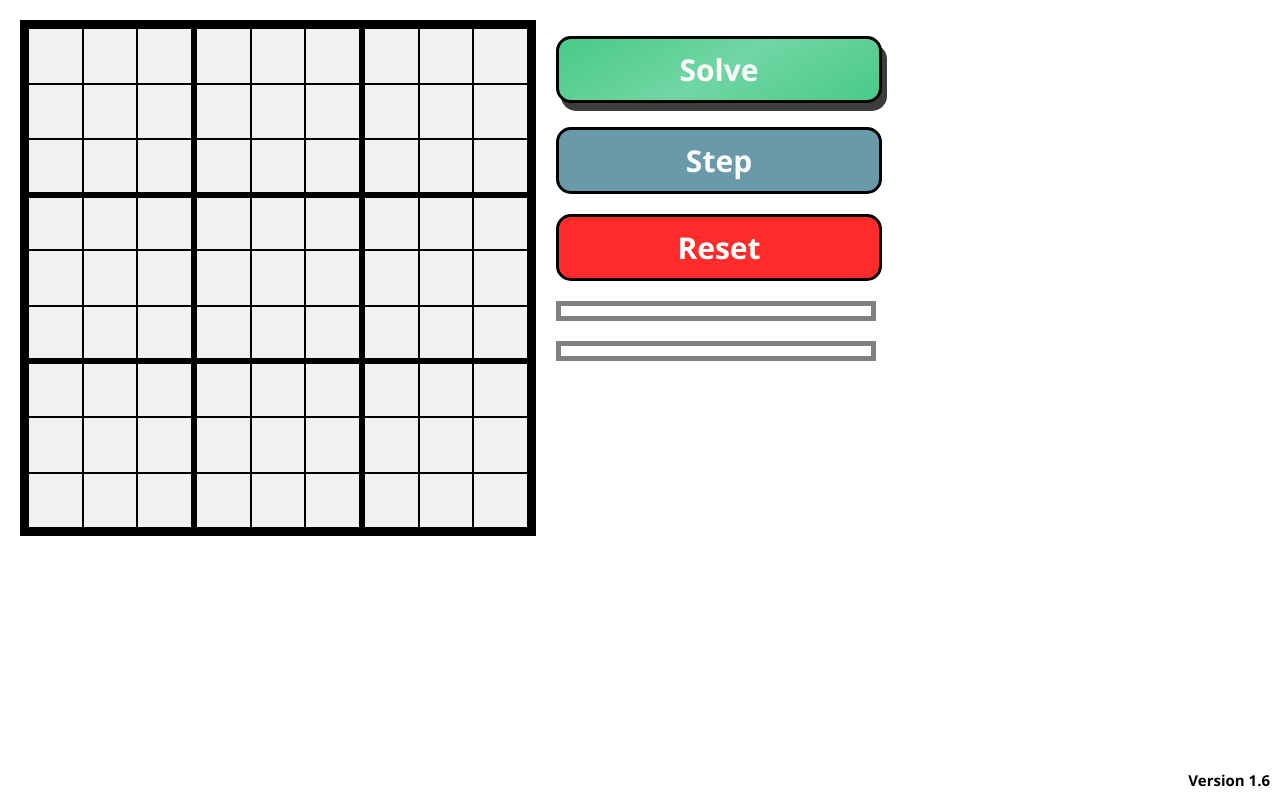
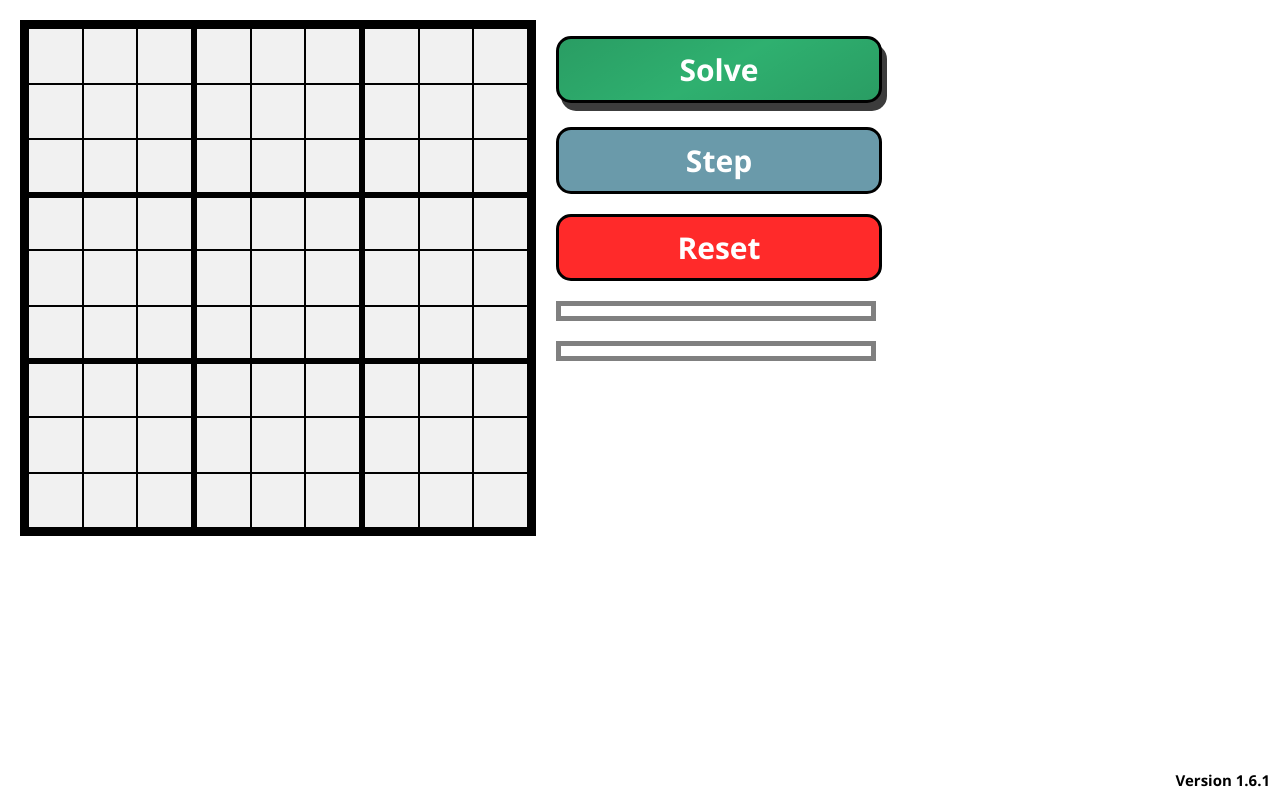
Before and after one commit to avalanche000/Sudoku-Solver, a website with bundled scripts: page index.html in a window 1280 px wide. In both pictures the pointer is over the element "Solve". Built offline with nearby package versions, Linux system fonts and the light colour scheme.

Commit message:
update css

```diff
--- a/src/style.css
+++ b/src/style.css
@@ -33,7 +33,7 @@ body {
 .button:hover {
     transform: translateY(-4px);
     box-shadow: 5px 8px rgb(60, 60, 60);
-    background: linear-gradient(-30deg, rgba(255, 255, 255, 0.1), rgba(255, 255, 255, 0.3), rgba(255, 255, 255, 0.1));
+    background: linear-gradient(-30deg, rgba(0, 0, 0, 0.2), rgba(0, 0, 0, 0.1), rgba(0, 0, 0, 0.2));
 }
 
 .button:active {
--- a/src/version.js
+++ b/src/version.js
@@ -1,4 +1,4 @@
-const version = "1.6";
+const version = "1.6.1";
 
 document.getElementById("version").innerHTML = "Version " + version;
 
```
